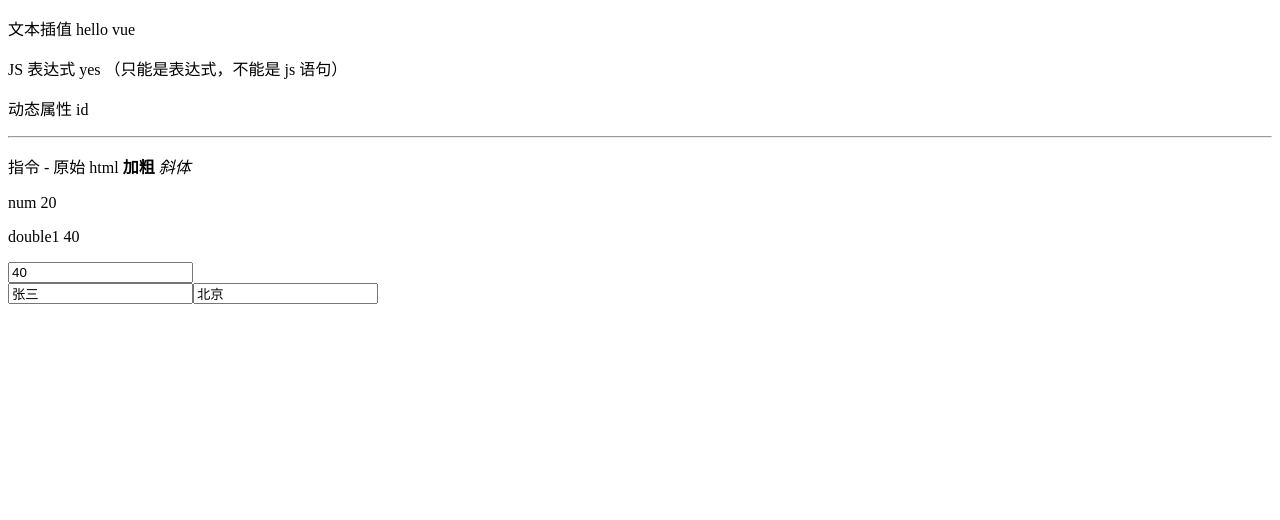
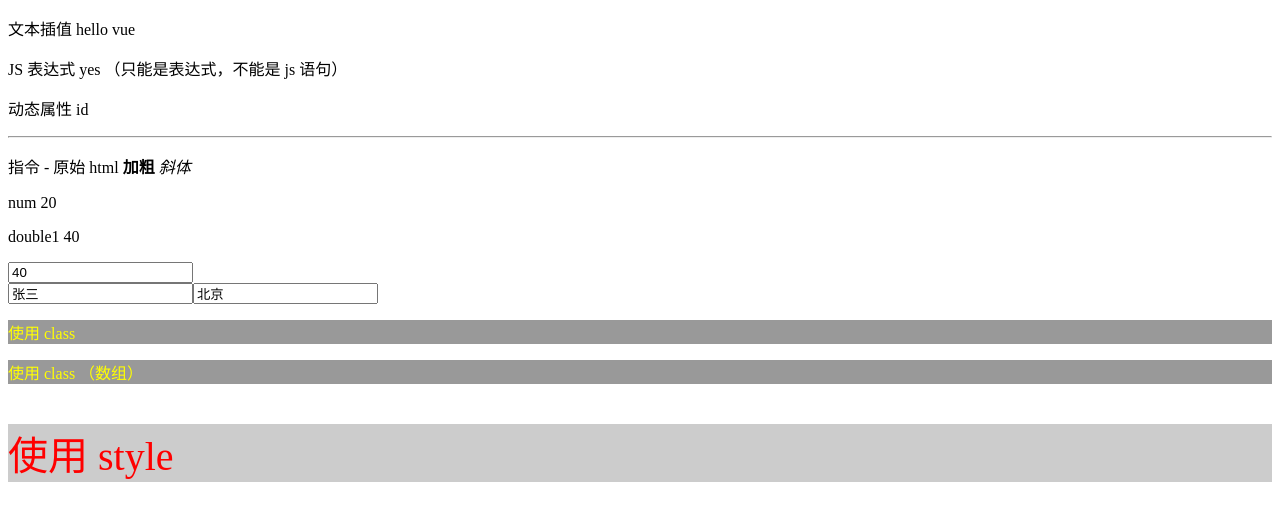
Before and after one commit to dengerpu/web_learning, a Vue app in the folder 面试题/Vue面试题/vue2-demo/: page / in a window 1280 px wide. Shown: the top 520 px of the page. Built offline with nearby package versions, Linux system fonts and the light colour scheme.

Commit message:
feat: class和style

```diff
--- a/面试题/Vue面试题/vue2-demo/src/App.vue
+++ b/面试题/Vue面试题/vue2-demo/src/App.vue
@@ -3,9 +3,11 @@
     <TqlDemo></TqlDemo>
     <ComputedDemo></ComputedDemo>
     <WatchDemo></WatchDemo>
+    <ClassDemo></ClassDemo>
   </div>
 </template>
 <script>
+import ClassDemo from './views/基本使用/ClassDemo.vue'
 import ComputedDemo from './views/基本使用/ComputedDemo.vue'
 import TqlDemo from './views/基本使用/TqlDemo.vue'
 import WatchDemo from './views/基本使用/WatchDemo.vue'
@@ -14,7 +16,8 @@ export default {
   components: {
     TqlDemo,
     ComputedDemo,
-    WatchDemo
+    WatchDemo,
+    ClassDemo
   }
 }
 </script>
--- /dev/null
+++ b/面试题/Vue面试题/vue2-demo/src/views/基本使用/ClassDemo.vue
@@ -0,0 +1,36 @@
+<template>
+  <div>
+      <p :class="{black: isBlack, yellow: isYellow}">使用 class</p>
+      <p :class="[black, yellow]">使用 class （数组）</p>
+      <p :style="styleData">使用 style</p>
+  </div>
+</template>
+
+<script>
+export default {
+  data() {
+      return {
+          isBlack: true,
+          isYellow: true,
+
+          black: 'black',
+          yellow: 'yellow',
+
+          styleData: {
+              fontSize: '40px', // 转换为驼峰式
+              color: 'red',
+              backgroundColor: '#ccc' // 转换为驼峰式
+          }
+      }
+  }
+}
+</script>
+
+<style scoped>
+  .black {
+      background-color: #999;
+  }
+  .yellow {
+      color: yellow;
+  }
+</style>
```
